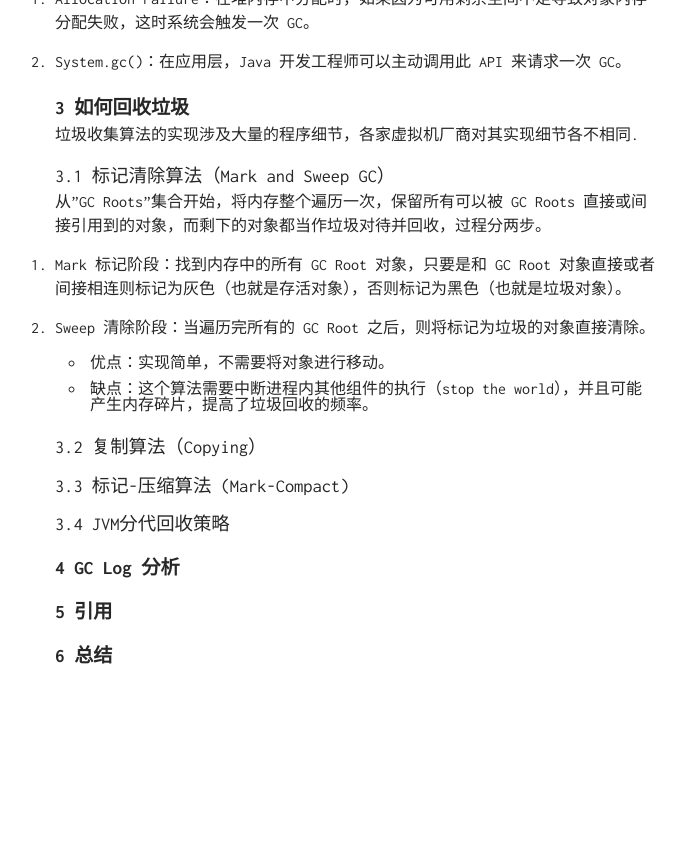
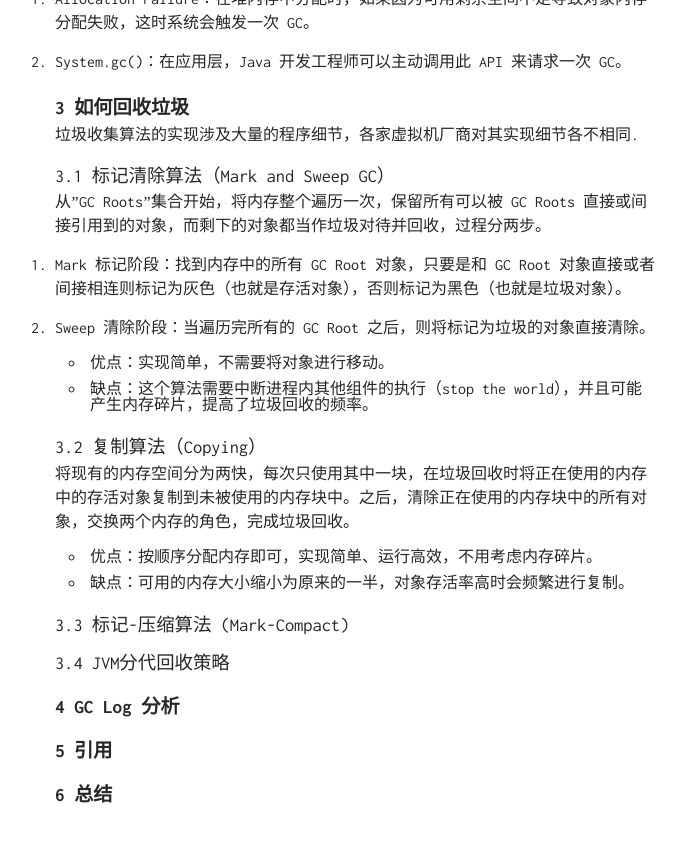
Before and after one commit to TobiahShaw/TobiahShaw.github.io, a Jekyll site: the page built from _posts/2020-05-13-GC-in-Java.md, in a window 1280 px wide and 900 px high, scrolled down 1120 px. Shown: the top 842 px of the window, without its empty margins (285-970 px from the left). Built offline with Jekyll 4.4.1, drawn with Linux system fonts in a browser that asks for light colours; our own code applies the rules of GitHub Pages for plain Markdown files; before the commit the page ends 1881 px from its top, so only the background shows below that.

Commit message:
update soem content

```diff
--- a/_posts/2020-05-13-GC-in-Java.md
+++ b/_posts/2020-05-13-GC-in-Java.md
@@ -48,6 +48,11 @@
 
 ### 3.2 复制算法（Copying）
 
+将现有的内存空间分为两快，每次只使用其中一块，在垃圾回收时将正在使用的内存中的存活对象复制到未被使用的内存块中。之后，清除正在使用的内存块中的所有对象，交换两个内存的角色，完成垃圾回收。
+
+- 优点：按顺序分配内存即可，实现简单、运行高效，不用考虑内存碎片。
+- 缺点：可用的内存大小缩小为原来的一半，对象存活率高时会频繁进行复制。
+
 ### 3.3 标记-压缩算法 (Mark-Compact)
 
 ### 3.4 JVM分代回收策略
```
